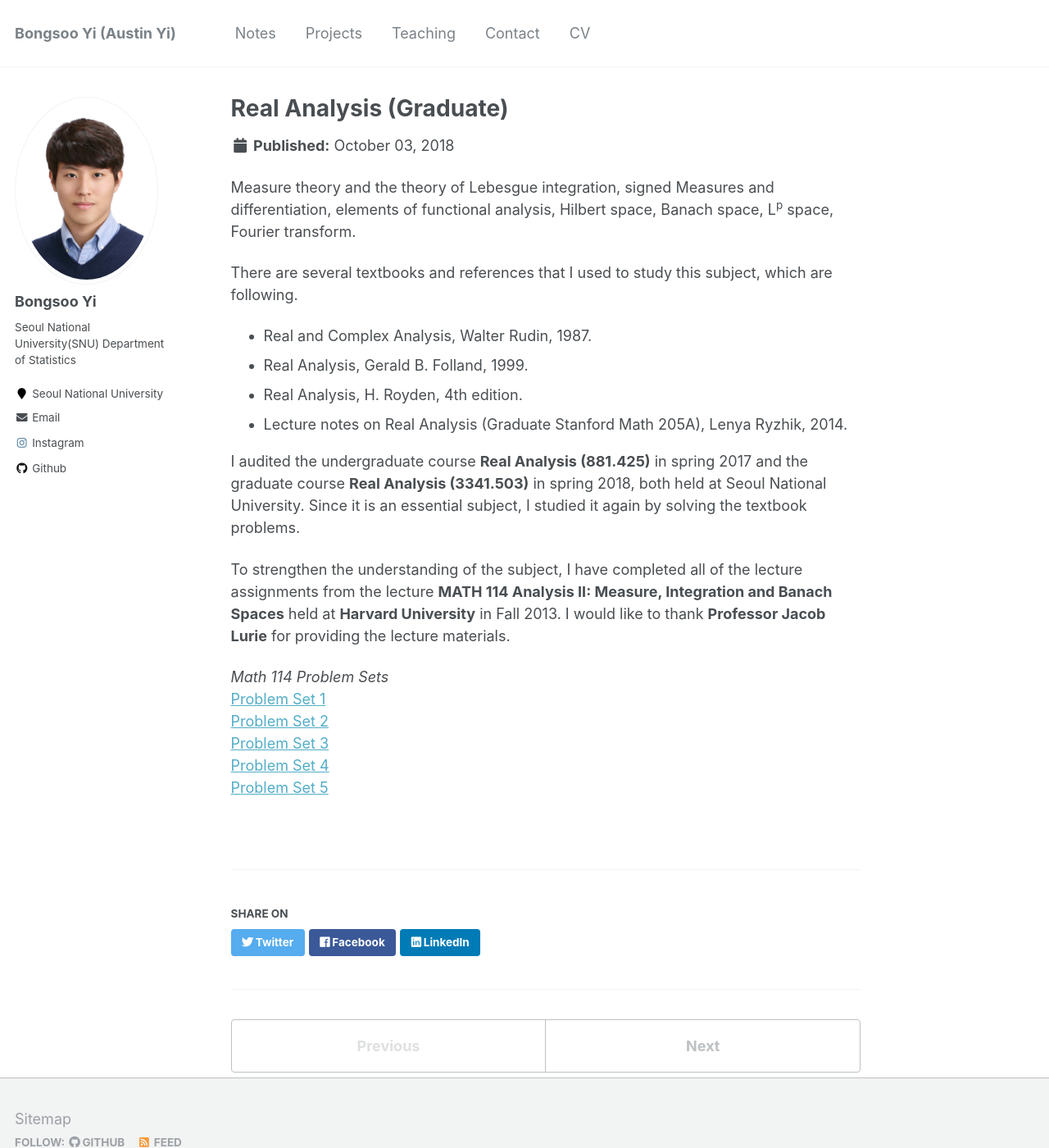
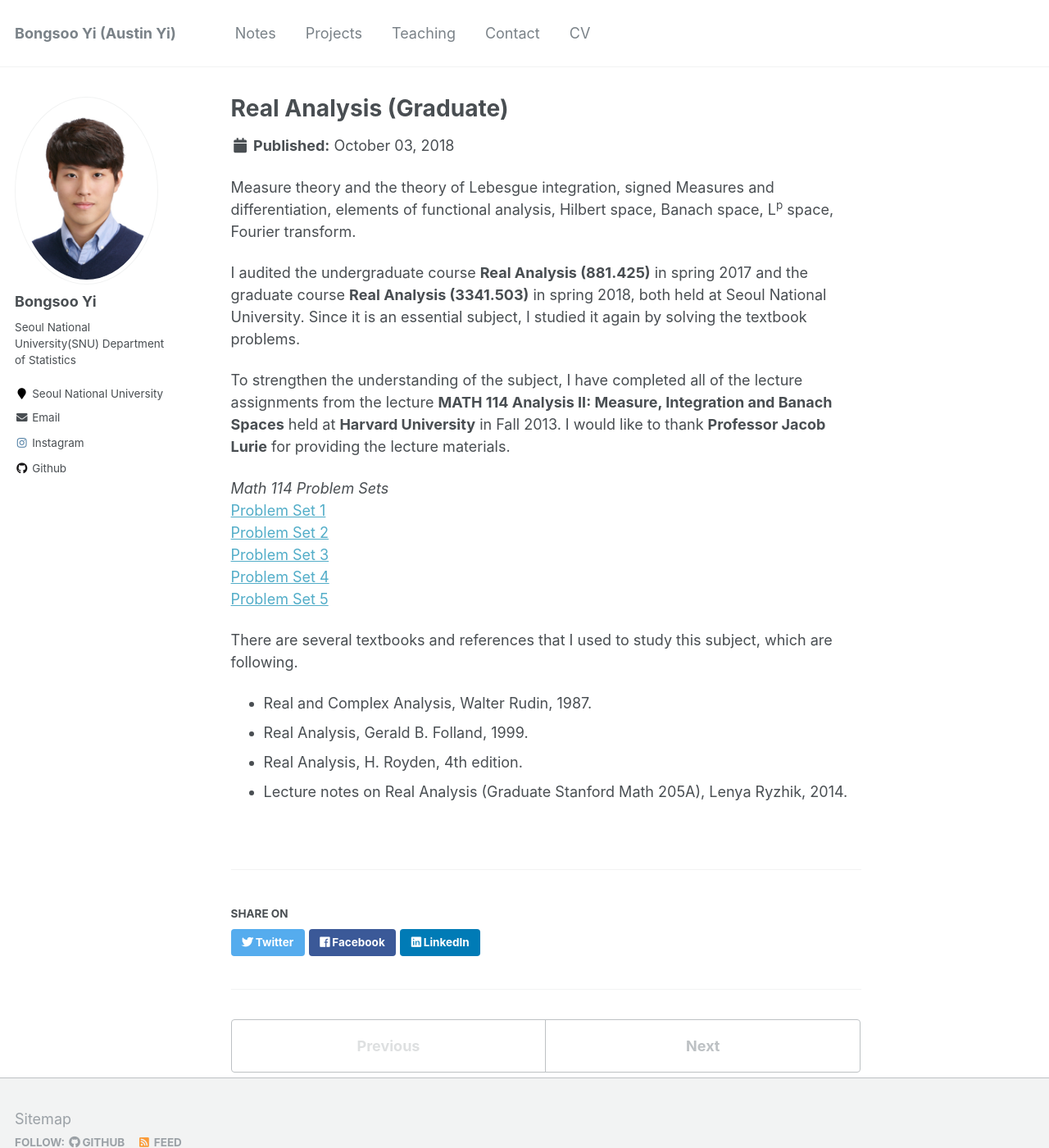
Before and after one commit to austinyi/austinyi.github.io, a Jekyll site: the page built from _publications/2018-10-03-realanalysis.md, in a window 1280 px wide and 1400 px high. Shown: the whole window at 82% size. Built offline with Jekyll 4.4.1, drawn with Linux system fonts in a browser that asks for light colours; part of the change alters nothing that is shown.

```diff
--- a/_publications/2018-10-03-realanalysis.md
+++ b/_publications/2018-10-03-realanalysis.md
@@ -10,12 +10,6 @@ paperurl:
 
 Measure theory and the theory of Lebesgue integration, signed Measures and differentiation, elements of functional analysis, Hilbert space, Banach space, L<sup>p</sup> space, Fourier transform.
 
-There are several textbooks and references that I used to study this subject, which are following.
-* Real and Complex Analysis, Walter Rudin, 1987.
-* Real Analysis, Gerald B. Folland, 1999.
-* Real Analysis, H. Royden, 4th edition.
-* Lecture notes on Real Analysis (Graduate Stanford Math 205A), Lenya Ryzhik, 2014.
-
 I audited the undergraduate course **Real Analysis (881.425)** in spring 2017 and the graduate course **Real Analysis (3341.503)** in spring 2018, both held at Seoul National University. Since it is an essential subject, I studied it again by solving the textbook problems.
 
 To strengthen the understanding of the subject, I have completed all of the lecture assignments from the lecture **MATH 114 Analysis II: Measure, Integration and Banach Spaces** held at **Harvard University** in Fall 2013. I would like to thank **Professor Jacob Lurie** for providing the lecture materials.
@@ -26,3 +20,10 @@ To strengthen the understanding of the subject, I have completed all of the lect
 [Problem Set 3](http://austinyi.github.io/files/paper2.pdf)
 [Problem Set 4](http://austinyi.github.io/files/paper2.pdf)
 [Problem Set 5](http://austinyi.github.io/files/paper2.pdf)
+
+
+There are several textbooks and references that I used to study this subject, which are following.
+* Real and Complex Analysis, Walter Rudin, 1987.
+* Real Analysis, Gerald B. Folland, 1999.
+* Real Analysis, H. Royden, 4th edition.
+* Lecture notes on Real Analysis (Graduate Stanford Math 205A), Lenya Ryzhik, 2014.
```
